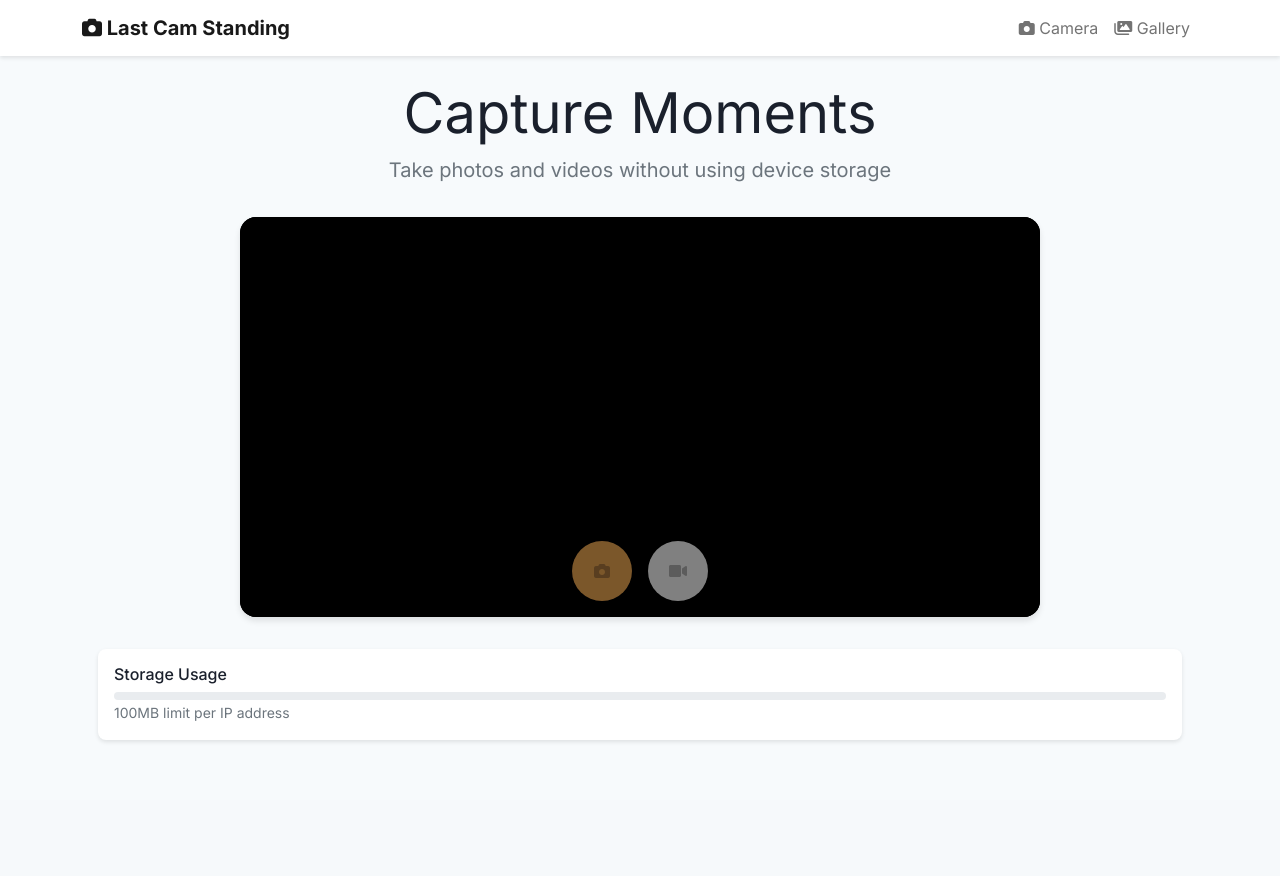
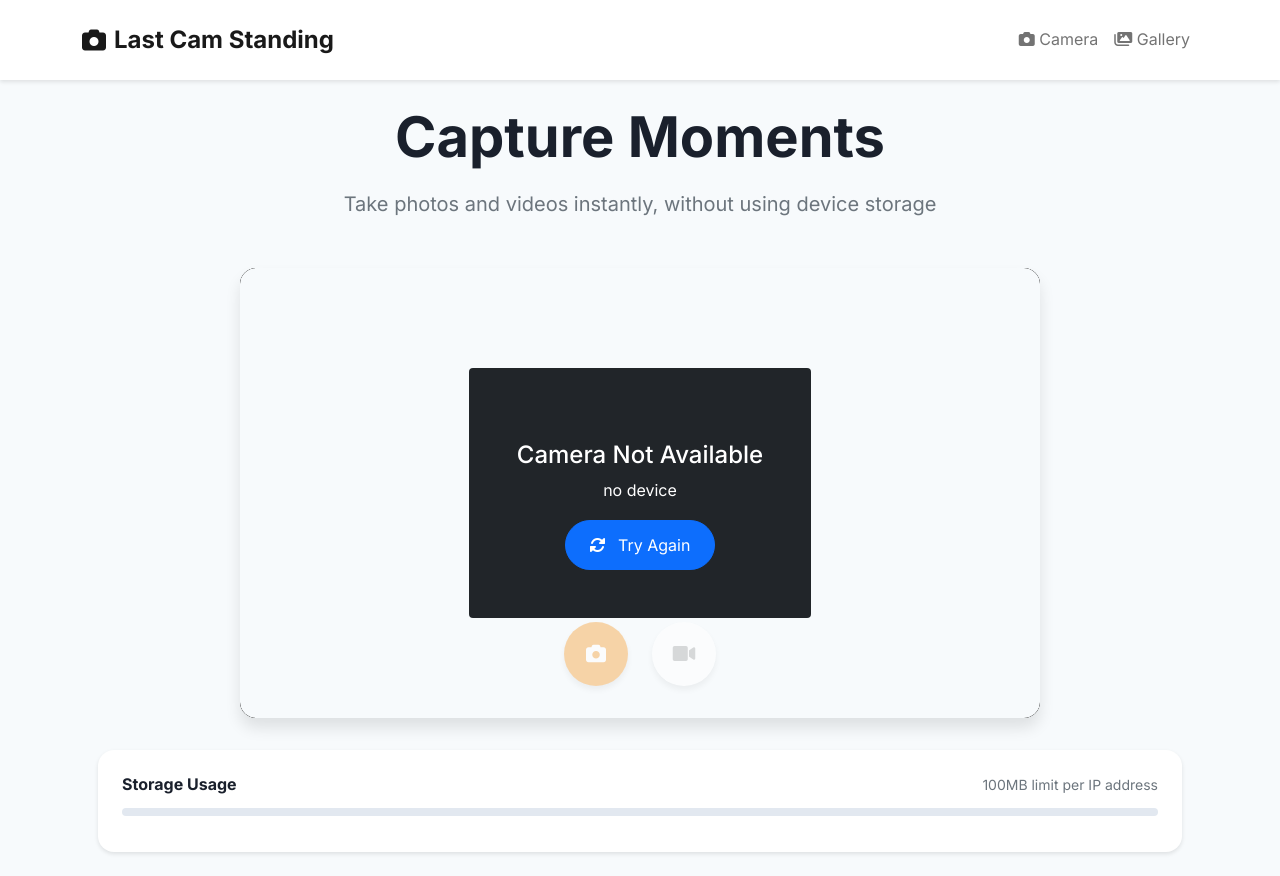
Before and after one commit to deepto98/LastCamStandingg, a Flask app: page / in a window 1280 px wide. Before the commit the page ends 742 px from the top, so only its background shows below. Run offline with Flask 3, Linux system fonts and the light colour scheme.

Commit message:
Enhance UI/UX:  Improved home and gallery page designs, added individual media view page with download option, and updated notification linking to the view page.
Replit-Commit-Author: Agent
Replit-Commit-Session-Id: ce8e4f77-275e-40f9-a392-345a5827e57c
Replit-Commit-Screenshot-Url: https://storage.googleapis.com/screenshot-production-us-central1/30575d0f-3410-4fb8-9594-3c5efbdac2ee/dcfda735-03aa-469e-af75-67ff5464598e.jpg

```diff
--- a/app.py
+++ b/app.py
@@ -152,6 +152,16 @@ def get_media(media_id):
 
     return send_file(media.file_path)
 
+@app.route('/view/<int:media_id>')
+def view_media(media_id):
+    media = MediaFile.query.get_or_404(media_id)
+
+    if datetime.now() > media.expiration_time:
+        return jsonify({'error': 'Media has expired'}), 410
+
+    return render_template('media_view.html', media=media)
+
+
 # Cleanup expired files and update storage tracker
 @app.before_request
 def cleanup_expired():
--- a/static/css/style.css
+++ b/static/css/style.css
@@ -4,67 +4,84 @@
     --accent-color: #F6AD55;
     --background-color: #F7FAFC;
     --text-color: #1A202C;
+    --border-radius: 1rem;
+    --shadow-sm: 0 2px 4px rgba(0,0,0,0.1);
+    --shadow-md: 0 4px 6px rgba(0,0,0,0.1);
+    --shadow-lg: 0 10px 15px rgba(0,0,0,0.1);
 }
 
 body {
     font-family: 'Inter', sans-serif;
     background-color: var(--background-color);
     color: var(--text-color);
+    line-height: 1.6;
 }
 
 .navbar {
     background-color: white;
-    box-shadow: 0 2px 4px rgba(0,0,0,0.1);
+    box-shadow: var(--shadow-sm);
+    padding: 1rem 0;
 }
 
 .navbar-brand {
     font-weight: 700;
     color: var(--primary-color);
+    font-size: 1.5rem;
+    display: flex;
+    align-items: center;
+    gap: 0.5rem;
 }
 
 .camera-container {
     position: relative;
     max-width: 800px;
     margin: 2rem auto;
-    border-radius: 1rem;
+    border-radius: var(--border-radius);
     overflow: hidden;
-    box-shadow: 0 4px 6px rgba(0,0,0,0.1);
+    box-shadow: var(--shadow-lg);
     background-color: #000;
+    transition: transform 0.3s ease;
+    aspect-ratio: 16/9;
+}
+
+.camera-container:hover {
+    transform: translateY(-4px);
 }
 
 #videoElement {
     width: 100%;
     background-color: #000;
     display: block;
-    /* Removing mirror effect */
 }
 
 .camera-controls {
     position: absolute;
-    bottom: 1rem;
+    bottom: 2rem;
     left: 50%;
     transform: translateX(-50%);
     display: flex;
-    gap: 1rem;
+    gap: 1.5rem;
     z-index: 10;
 }
 
 .control-btn {
-    width: 60px;
-    height: 60px;
+    width: 64px;
+    height: 64px;
     border-radius: 50%;
     border: none;
     background-color: white;
-    box-shadow: 0 2px 4px rgba(0,0,0,0.2);
+    box-shadow: var(--shadow-md);
     cursor: pointer;
     transition: all 0.3s ease;
     display: flex;
     align-items: center;
     justify-content: center;
+    font-size: 1.25rem;
 }
 
 .control-btn:hover {
     transform: scale(1.1);
+    box-shadow: var(--shadow-lg);
 }
 
 .control-btn:disabled {
@@ -75,6 +92,7 @@ body {
 
 .control-btn.capture {
     background-color: var(--accent-color);
+    color: white;
 }
 
 .control-btn.recording {
@@ -109,21 +127,22 @@ body {
 
 .gallery-grid {
     display: grid;
-    grid-template-columns: repeat(auto-fill, minmax(250px, 1fr));
-    gap: 1.5rem;
+    grid-template-columns: repeat(auto-fill, minmax(280px, 1fr));
+    gap: 2rem;
     padding: 2rem;
 }
 
 .media-card {
     background: white;
-    border-radius: 0.5rem;
+    border-radius: var(--border-radius);
     overflow: hidden;
-    box-shadow: 0 2px 4px rgba(0,0,0,0.1);
-    transition: transform 0.2s;
+    box-shadow: var(--shadow-sm);
+    transition: all 0.3s ease;
 }
 
 .media-card:hover {
     transform: translateY(-4px);
+    box-shadow: var(--shadow-lg);
 }
 
 .media-preview {
@@ -133,35 +152,164 @@ body {
 }
 
 .media-info {
-    padding: 1rem;
+    padding: 1.5rem;
 }
 
 .expiration-badge {
     background-color: var(--primary-color);
     color: white;
-    padding: 0.25rem 0.5rem;
-    border-radius: 0.25rem;
+    padding: 0.35rem 0.75rem;
+    border-radius: 2rem;
     font-size: 0.875rem;
+    display: inline-flex;
+    align-items: center;
+    gap: 0.35rem;
 }
 
 .storage-meter {
     background-color: white;
-    border-radius: 0.5rem;
-    padding: 1rem;
+    border-radius: var(--border-radius);
+    padding: 1.5rem;
     margin: 1rem;
-    box-shadow: 0 2px 4px rgba(0,0,0,0.1);
+    box-shadow: var(--shadow-sm);
 }
 
 .progress {
     height: 0.5rem;
     border-radius: 1rem;
+    background-color: #E2E8F0;
+    margin: 0.75rem 0;
+}
+
+.progress-bar {
+    background-color: var(--primary-color);
+    border-radius: 1rem;
+    transition: width 0.3s ease;
 }
 
 .toast {
     min-width: 300px;
     z-index: 1050;
+    border-radius: var(--border-radius);
+    overflow: hidden;
+    box-shadow: var(--shadow-lg);
 }
 
 .toast .btn-close-white {
     filter: brightness(0) invert(1);
 }
+
+/* Media View Page Styles */
+.media-view-container {
+    max-width: 1200px;
+    margin: 2rem auto;
+    padding: 0 1rem;
+    display: grid;
+    grid-template-columns: 2fr 1fr;
+    gap: 2rem;
+}
+
+.media-content {
+    background: white;
+    border-radius: var(--border-radius);
+    overflow: hidden;
+    box-shadow: var(--shadow-md);
+}
+
+.media-preview-large {
+    width: 100%;
+    max-height: 70vh;
+    object-fit: contain;
+    background: #000;
+}
+
+.media-details {
+    position: sticky;
+    top: 2rem;
+}
+
+.details-card {
+    background: white;
+    border-radius: var(--border-radius);
+    padding: 1.5rem;
+    box-shadow: var(--shadow-md);
+}
+
+.card-title {
+    font-size: 1.5rem;
+    font-weight: 600;
+    margin-bottom: 1.5rem;
+    color: var(--secondary-color);
+}
+
+.info-grid {
+    display: grid;
+    gap: 1rem;
+    margin-bottom: 1.5rem;
+}
+
+.info-item {
+    display: flex;
+    justify-content: space-between;
+    align-items: center;
+    padding: 0.75rem;
+    background: var(--background-color);
+    border-radius: 0.5rem;
+}
+
+.info-item .label {
+    color: var(--secondary-color);
+    font-weight: 500;
+}
+
+.info-item .value {
+    color: var(--primary-color);
+    font-weight: 600;
+}
+
+.actions {
+    display: flex;
+    gap: 1rem;
+    margin-top: 2rem;
+}
+
+@media (max-width: 768px) {
+    .media-view-container {
+        grid-template-columns: 1fr;
+    }
+
+    .media-details {
+        position: static;
+    }
+}
+
+/* Camera Placeholder Styles */
+.camera-placeholder {
+    position: absolute;
+    top: 0;
+    left: 0;
+    right: 0;
+    bottom: 0;
+    display: flex;
+    align-items: center;
+    justify-content: center;
+    background: var(--background-color);
+    border-radius: var(--border-radius);
+    overflow: hidden;
+}
+
+.camera-placeholder .btn {
+    padding: 0.75rem 1.5rem;
+    font-size: 1rem;
+    border-radius: 2rem;
+    transition: all 0.3s ease;
+}
+
+.camera-placeholder .btn:hover {
+    transform: translateY(-2px);
+    box-shadow: var(--shadow-md);
+}
+
+.camera-placeholder i {
+    margin-right: 0.5rem;
+}
--- a/static/js/camera.js
+++ b/static/js/camera.js
@@ -27,23 +27,58 @@ class CameraApp {
                 throw new Error('Your browser does not support camera access');
             }
 
-            // Check available devices
+            // Check camera permission status
+            const permissionStatus = await navigator.permissions.query({ name: 'camera' });
+            console.log('Camera permission status:', permissionStatus.state);
+
+            if (permissionStatus.state === 'denied') {
+                throw new Error('Camera access denied. Please grant camera permissions in your browser settings and reload the page.');
+            }
+
+            // Log all available devices
+            console.log('Enumerating all media devices...');
             const devices = await navigator.mediaDevices.enumerateDevices();
+            console.log('All available devices:', devices);
+
             const videoDevices = devices.filter(device => device.kind === 'videoinput');
+            console.log('Available video devices:', videoDevices);
 
             if (videoDevices.length === 0) {
-                throw new Error('No camera devices found');
+                this.showCameraPlaceholder('No camera detected. Please connect a camera or check your browser settings.');
+                return;
             }
 
-            await this.initializeCamera();
+            // Log selected camera device
+            const selectedDevice = videoDevices[0];
+            console.log('Selected camera device:', selectedDevice.label || 'Unnamed Camera');
+
+            await this.initializeCamera(selectedDevice.deviceId);
             this.setupEventListeners();
+
         } catch (error) {
             console.error('Camera initialization error:', error);
-            this.showError(error.message);
+            this.showCameraPlaceholder(error.message);
         }
     }
 
-    async initializeCamera() {
+    showCameraPlaceholder(message) {
+        this.videoElement.style.display = 'none';
+        const placeholder = document.createElement('div');
+        placeholder.className = 'camera-placeholder';
+        placeholder.innerHTML = `
+            <div class="text-center p-5 bg-dark text-white rounded">
+                <i class="fas fa-camera-slash fa-3x mb-3"></i>
+                <h4>Camera Not Available</h4>
+                <p class="mb-3">${message}</p>
+                <button class="btn btn-primary" onclick="location.reload()">
+                    <i class="fas fa-sync-alt"></i> Try Again
+                </button>
+            </div>
+        `;
+        this.videoElement.parentNode.appendChild(placeholder);
+    }
+
+    async initializeCamera(deviceId) {
         try {
             // Show loading state
             this.videoElement.style.backgroundColor = '#333';
@@ -52,6 +87,7 @@ class CameraApp {
 
             const constraints = {
                 video: {
+                    deviceId: deviceId ? { exact: deviceId } : undefined,
                     facingMode: { ideal: 'environment' },
                     width: { ideal: 1920 },
                     height: { ideal: 1080 }
@@ -59,7 +95,10 @@ class CameraApp {
                 audio: true
             };
 
+            console.log('Requesting media with constraints:', constraints);
             this.stream = await navigator.mediaDevices.getUserMedia(constraints);
+            console.log('Camera stream obtained successfully');
+
             this.videoElement.srcObject = this.stream;
             this.videoElement.muted = true; // Prevent audio feedback
 
@@ -72,10 +111,12 @@ class CameraApp {
 
             // Handle stream ready state
             this.videoElement.onloadedmetadata = () => {
+                console.log('Video element metadata loaded');
                 this.videoElement.play();
             };
 
         } catch (error) {
+            console.error('Camera access error:', error);
             let errorMessage = 'Unable to access camera.';
 
             switch (error.name) {
@@ -90,10 +131,11 @@ class CameraApp {
                     break;
                 case 'OverconstrainedError':
                     // Try fallback with lower constraints
+                    console.log('Camera constraints not met, trying fallback options...');
                     await this.initializeWithFallback();
                     return;
             }
-            this.showError(errorMessage);
+            this.showCameraPlaceholder(errorMessage);
         }
     }
 
@@ -112,7 +154,7 @@ class CameraApp {
             this.recordBtn.disabled = false;
         } catch (error) {
             console.error('Fallback camera access failed:', error);
-            this.showError('Could not access camera with fallback options.');
+            this.showCameraPlaceholder('Could not access camera with fallback options.');
         }
     }
 
@@ -130,7 +172,7 @@ class CameraApp {
         // Handle stream ended
         if (this.stream) {
             this.stream.getVideoTracks()[0].addEventListener('ended', () => {
-                this.showError('Camera disconnected');
+                this.showCameraPlaceholder('Camera disconnected');
                 this.captureBtn.disabled = true;
                 this.recordBtn.disabled = true;
             });
@@ -139,7 +181,7 @@ class CameraApp {
 
     async capturePhoto() {
         if (!this.stream) {
-            this.showError('Camera not initialized');
+            this.showCameraPlaceholder('Camera not initialized');
             return;
         }
 
@@ -154,13 +196,13 @@ class CameraApp {
             }, 'image/jpeg', 0.95);
         } catch (error) {
             console.error('Error capturing photo:', error);
-            this.showError('Failed to capture photo');
+            this.showCameraPlaceholder('Failed to capture photo');
         }
     }
 
     toggleRecording() {
         if (!this.stream) {
-            this.showError('Camera not initialized');
+            this.showCameraPlaceholder('Camera not initialized');
             return;
         }
 
@@ -198,7 +240,7 @@ class CameraApp {
 
         } catch (error) {
             console.error('Error starting recording:', error);
-            this.showError('Failed to start recording');
+            this.showCameraPlaceholder('Failed to start recording');
         }
     }
 
@@ -212,7 +254,7 @@ class CameraApp {
             }
         } catch (error) {
             console.error('Error stopping recording:', error);
-            this.showError('Failed to stop recording');
+            this.showCameraPlaceholder('Failed to stop recording');
         }
     }
 
@@ -236,28 +278,11 @@ class CameraApp {
             }
         } catch (error) {
             console.error('Upload error:', error);
-            this.showError('Failed to upload media: ' + error.message);
+            this.showCameraPlaceholder('Failed to upload media: ' + error.message);
         }
     }
 
-    showError(message) {
-        const toast = document.createElement('div');
-        toast.className = 'toast show position-fixed bottom-0 end-0 m-3 bg-danger text-white';
-        toast.innerHTML = `
-            <div class="toast-header bg-danger text-white">
-                <strong class="me-auto">Error</strong>
-                <button type="button" class="btn-close btn-close-white" data-bs-dismiss="toast"></button>
-            </div>
-            <div class="toast-body">
-                ${message}
-            </div>
-        `;
-        document.body.appendChild(toast);
-        setTimeout(() => toast.remove(), 5000);
-    }
-
     showSuccess(url) {
-        // Store the media ID in localStorage
         const mediaId = url.split('/').pop();
         try {
             const ids = JSON.parse(localStorage.getItem('lastCamMedia') || '[]');
@@ -278,7 +303,9 @@ class CameraApp {
             </div>
             <div class="toast-body">
                 Media uploaded successfully!
-                <a href="${url}" target="_blank" class="btn btn-light btn-sm mt-2">View</a>
+                <a href="/view/${mediaId}" class="btn btn-light btn-sm mt-2">
+                    <i class="fas fa-eye"></i> View Media
+                </a>
             </div>
         `;
         document.body.appendChild(toast);
--- a/templates/index.html
+++ b/templates/index.html
@@ -1,30 +1,32 @@
 {% extends "base.html" %}
 
 {% block content %}
-<div class="text-center mb-4">
-    <h1 class="display-4">Capture Moments</h1>
-    <p class="lead text-muted">Take photos and videos without using device storage</p>
+<div class="text-center mb-5">
+    <h1 class="display-4 fw-bold mb-3">Capture Moments</h1>
+    <p class="lead text-muted">Take photos and videos instantly, without using device storage</p>
 </div>
 
 <div class="camera-container">
     <video id="videoElement" autoplay playsinline></video>
     <div class="camera-controls">
-        <button id="captureBtn" class="control-btn capture">
+        <button id="captureBtn" class="control-btn capture" disabled>
             <i class="fas fa-camera"></i>
         </button>
-        <button id="recordBtn" class="control-btn">
+        <button id="recordBtn" class="control-btn" disabled>
             <i class="fas fa-video"></i>
         </button>
     </div>
 </div>
 
 <div class="storage-meter">
-    <h6 class="mb-2">Storage Usage</h6>
+    <div class="d-flex justify-content-between align-items-center mb-2">
+        <h6 class="mb-0 fw-bold">Storage Usage</h6>
+        <small class="text-muted">100MB limit per IP address</small>
+    </div>
     <div class="progress">
         <div id="storageBar" class="progress-bar" role="progressbar" style="width: 0%"
              aria-valuenow="0" aria-valuemin="0" aria-valuemax="100"></div>
     </div>
-    <small class="text-muted">100MB limit per IP address</small>
 </div>
 {% endblock %}
 
```
Also changed, not shown: templates/gallery.html (+7 -5 lines), templates/media_view.html (added, +65 -0 lines), instance/camera.db, 1 other file.
